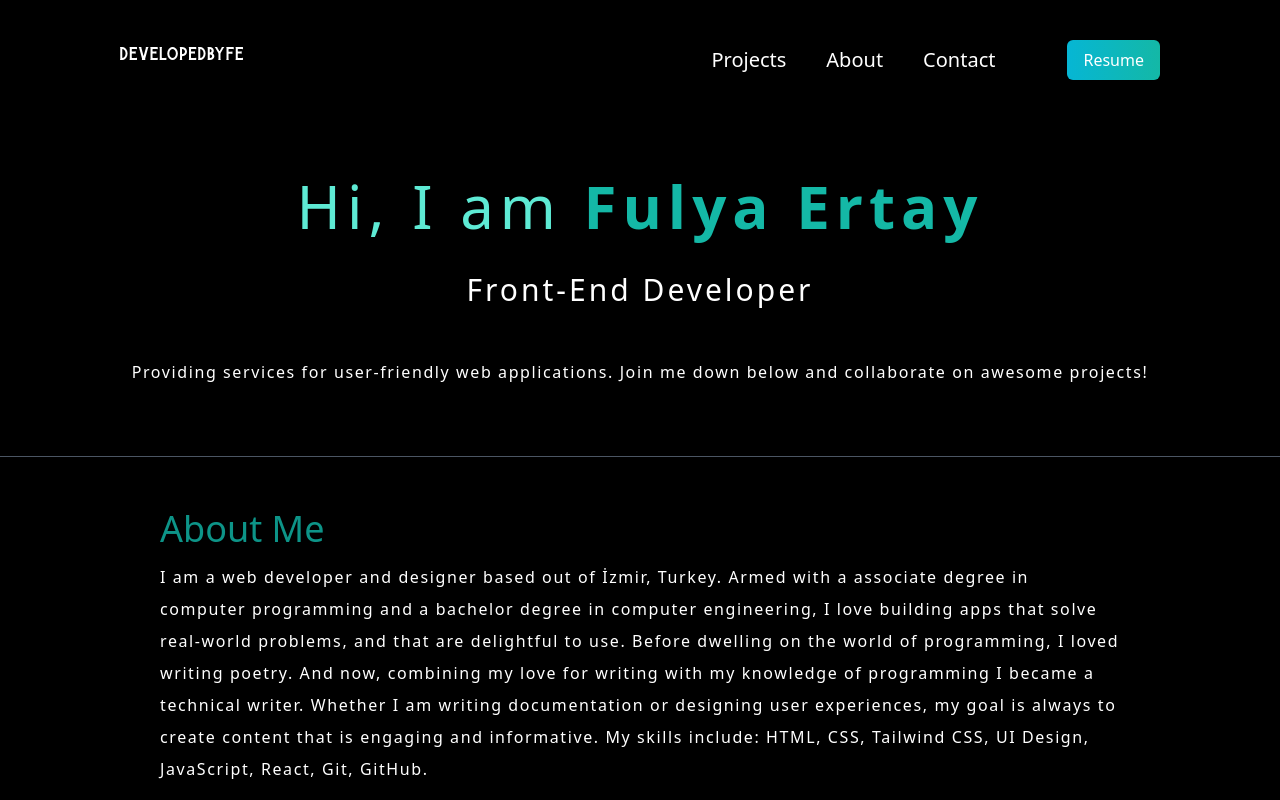
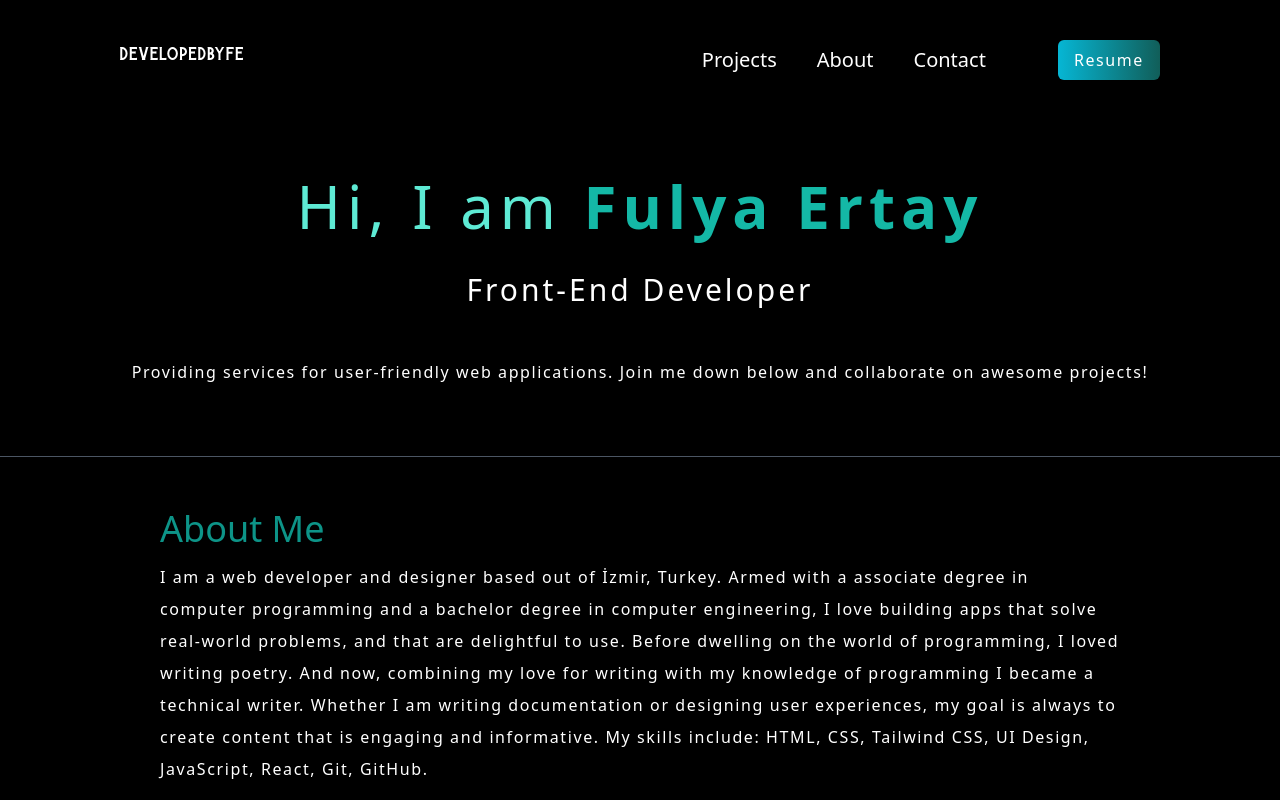
Before and after one commit to fulyaertay/personal-portfolio, a Next.js app: page / in a window 1280 px wide. Shown: the top 800 px of the page. Built offline with nearby package versions, Linux system fonts and the light colour scheme.

Commit message:
bg-gradient-to-r added buttons

```diff
--- a/pages/index.tsx
+++ b/pages/index.tsx
@@ -51,7 +51,7 @@ export default function Home() {
               </li>
               <li className="hidden lg:flex md:flex">
                 <a
-                  className="bg-gradient-to-r from-cyan-500 to-teal-500 hover:to-teal-300  text-white px-4 py-2 rounded-md ml-8"
+                  className="bg-gradient-to-r from-cyan-500 tracking-widest hover:to-teal-400  to-teal-800 text-white px-4 py-2 rounded-md ml-8"
                   href="https://www.showwcase.com/fulyaertay"
                 >
                   Resume
@@ -233,7 +233,7 @@ export default function Home() {
             <div className="text-center md:text-left">
               <a
                 id="get-in-touch"
-                className="bg-gradient-to-r from-cyan-800 tracking-widest  to-teal-500 hover:to-teal-300 font-bold text-white p-7 md:text-center  hover:bg-black  inline-block w-[350px] md:h-20  mb-12"
+                className="tracking-widest bg-gradient-to-r from-cyan-500  hover:to-teal-400  to-teal-800 font-bold text-white p-7 md:text-center  hover:bg-black  inline-block w-[350px] md:h-20  mb-12"
                 href="mailto: fulya.ertay@gmail.com"
               >
                 Send Mail
```
